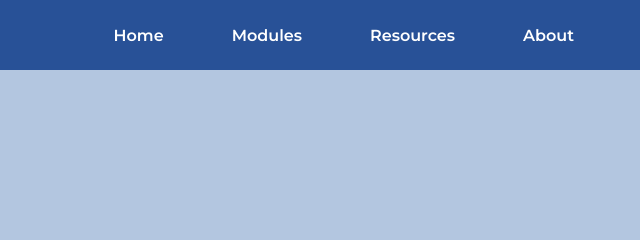
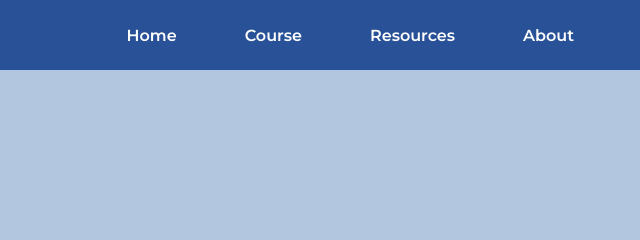
Before and after one commit to bagionjamesson/Course, a plain HTML site: page index.html in a window 1280 px wide. Shown: the top 240 px of the page, 640-1280 px from the left. Drawn offline with Linux system fonts and the light colour scheme.

Commit message:
update the title

```diff
--- a/index.html
+++ b/index.html
@@ -2,7 +2,7 @@
 <html lang="en">
 <head>
   <meta charset="UTF-8">
-  <title>About</title>
+  <title>Course</title>
   <meta name="viewport" content="width=device-width, initial-scale=1">
   <link href="https://fonts.googleapis.com/css?family=Montserrat:400,600,700&display=swap" rel="stylesheet">
   <link rel="icon" type="image/png" href="logo.png"> <!-- Assuming logo.png is in the parent directory (public/) -->
@@ -30,7 +30,7 @@
     <!-- Navigation Menu -->
     <ul class="navbar-menu">
       <li><a href="https://bagionjamesson.github.io/Home/">Home</a></li>
-      <li><a href="https://bagionjamesson.github.io/Modules/">Modules</a></li>
+      <li><a href="https://bagionjamesson.github.io/Modules/">Course</a></li>
       <li><a href="https://bagionjamesson.github.io/Resources/">Resources</a></li>
       <li><a href="https://bagionjamesson.github.io/About/">About</a></li>
     </ul>
```
